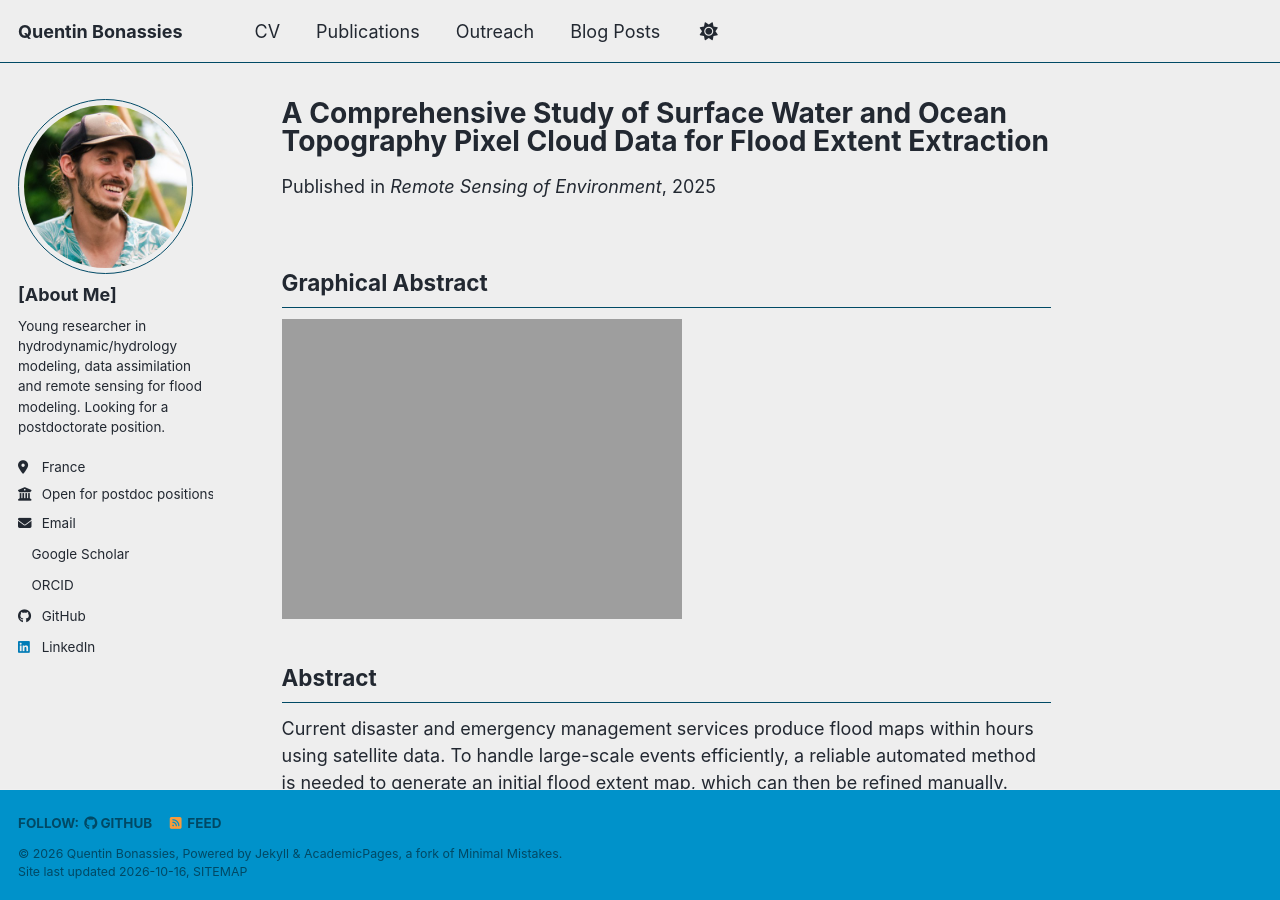
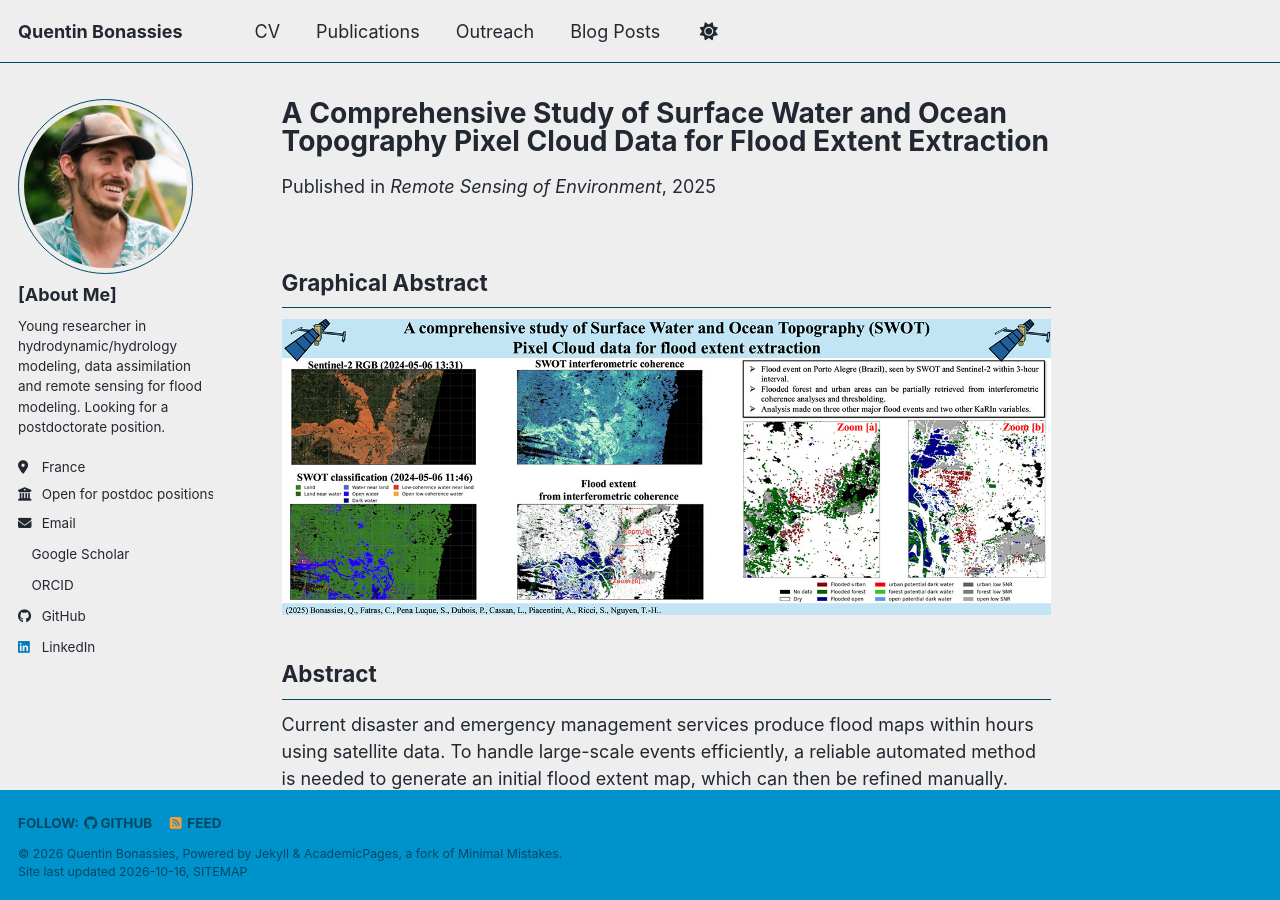
Before and after one commit to quentinbns/quentinbns.github.io, a Jekyll site: the page built from _publications/Bonassies_etal_2026a.md, in a window 1280 px wide and 900 px high. Built offline with Jekyll 4.4.1, drawn with Linux system fonts in a browser that asks for light colours; a style sheet for code colours, icons or effects is not loaded.

Commit message:
change in md publication

```diff
--- a/_publications/Bonassies_etal_2026a.md
+++ b/_publications/Bonassies_etal_2026a.md
@@ -13,7 +13,7 @@ citation: 'Q. Bonassies, C. Fatras, S. Pena Luque, P. Dubois, A. Piacentini, L.
 
 Graphical Abstract
 ----
-<img src="https://quentinbns.github.io/graphical_abstract/images/Bonassies_etal_2026a.png" style="max-width: 100%; height: auto;">
+<img src="https://quentinbns.github.io/images/graphical_abstract/Bonassies_etal_2026a.jpg" style="max-width: 100%; height: auto;">
 
 
 Abstract
```
